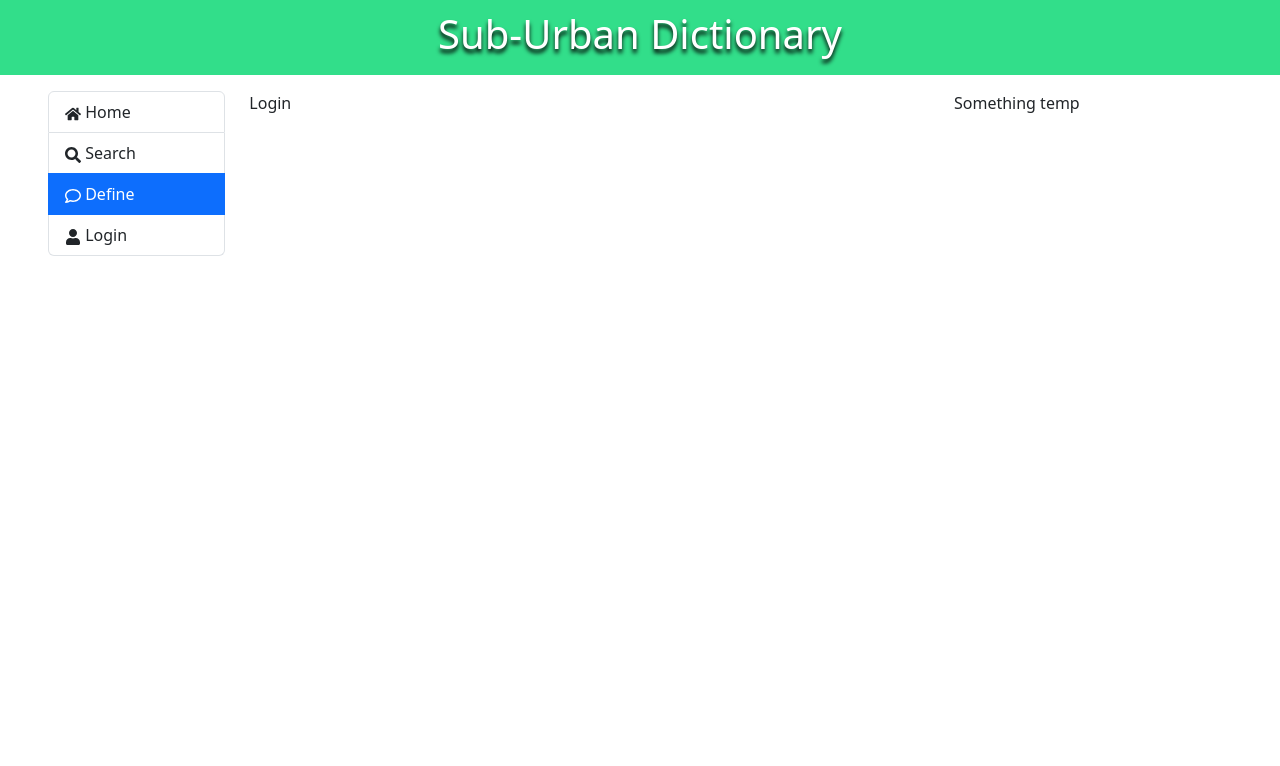
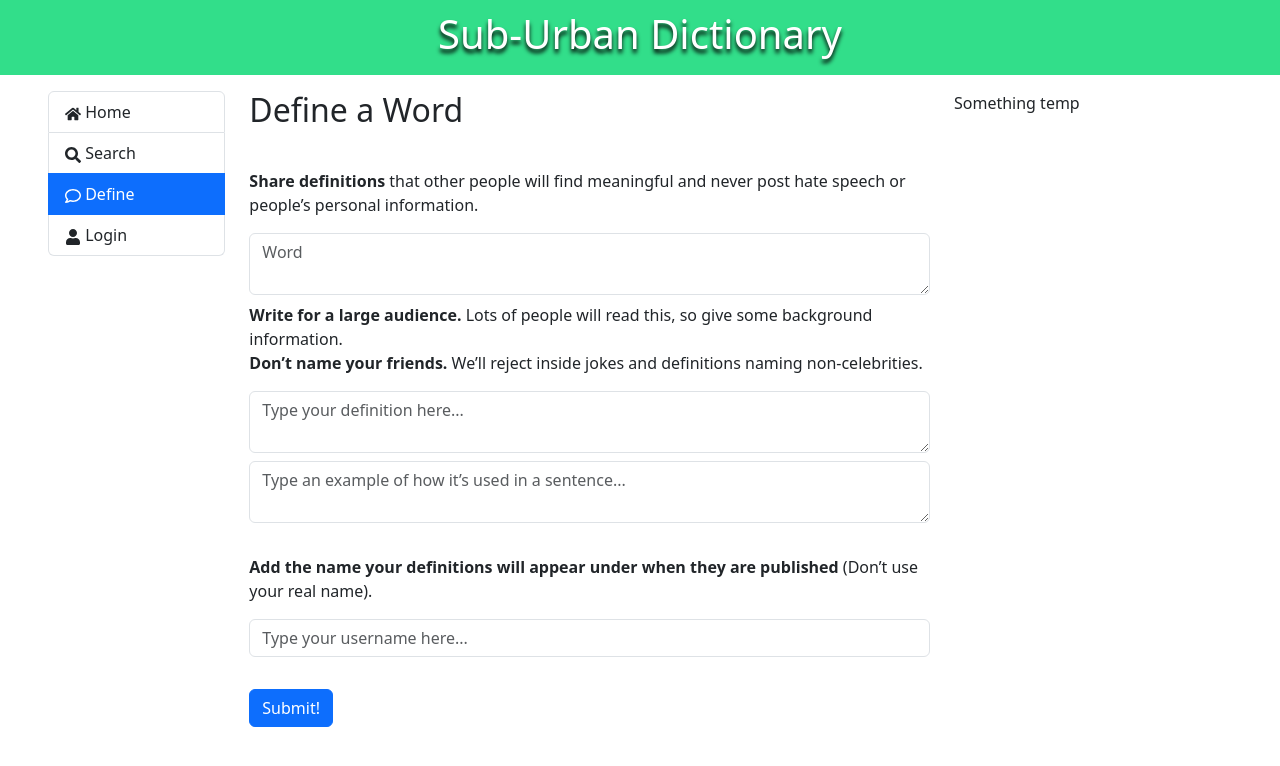
Before and after one commit to zprintln/SubUrban-Dictionary, a React (Create React App) app in the folder web-dev/: page /define in a window 1280 px wide. Shown: the top 766 px of the page. Built offline with nearby package versions, Linux system fonts and the light colour scheme.

Commit message:
Implement Define Screen v1
Create Define Screen Component, create word-reducer, create word-service

```diff
--- a/web-dev/src/components/navigation.js
+++ b/web-dev/src/components/navigation.js
@@ -14,9 +14,13 @@ const Navigation = () => {
     <Routes>
       <Route path="/home" element={<HomeScreen />} />
       <Route path="/search" element={<SearchScreen />} />
+      {/* <Route
+        path="/define"
+        element={currentUser ? <DefineScreen /> : <LoginScreen />}  //commented out for testing
+      /> */}
       <Route
         path="/define"
-        element={currentUser ? <DefineScreen /> : <LoginScreen />}
+        element={ <DefineScreen /> } //use line 17-20 for production
       />
       <Route path="/login" element={<LoginScreen />} />
       <Route path="/profile" element={<ProfileScreen />} />
--- a/web-dev/src/screens/define-screen.js
+++ b/web-dev/src/screens/define-screen.js
@@ -1,6 +1,90 @@
-const DefineScreen = () => {
-    return (<div>
-        Define
+import React, { useState } from "react";
+import { useDispatch } from "react-redux"; // Import the useDispatch hook
+import { createWordDefinitionThunk } from "../services/word-reducer"; // Import the new word thunk
+
+function DefineScreen () {
+
+    const dispatch = useDispatch(); // Initialize the useDispatch hook
+    const [word, setWord] = useState("");
+    const [definition, setDefinition] = useState("");
+    const [example, setExample] = useState("");
+    const [author, setAuthor] = useState("");
+
+    const handleNewWord = async () => {
+        try {
+          const newWordDefinition = {
+            word: word,
+            definition: definition,
+            example: example,
+            author: author,
+          };
+
+          await dispatch(createWordDefinitionThunk(newWordDefinition))
+            .then(() => {
+              // Handle success, e.g., navigate or show a success message
+              console.log("Word definition created successfully");
+            })
+            .catch(() => {
+              // Handle error, e.g., show an error message
+              console.log("Unable to create word definition");
+            });
+
+          // Reset the input fields
+          setWord("");
+          setDefinition("");
+          setExample("");
+          setAuthor("");
+        } catch (error) {
+          alert(error); // Handle unexpected errors
+        }
+      };
+    return (
+    <div>
+        <h2>Define a Word</h2><br/>
+        <div className="mt-2">
+                <label><p><b>Share definitions</b> that other people will find meaningful and never post hate speech or people’s personal information.</p></label>
+                <textarea
+                    className="form-control"
+                    type="word"
+                    placeholder="Word"
+                    value={word}
+                    onChange={(event) => setWord(event.target.value)}
+                />
+            </div>
+            <div className="mt-2">
+                <label><p><b>Write for a large audience.</b> Lots of people will read this, so give some background information. <br/>
+                    <b>Don’t name your friends.</b> We’ll reject inside jokes and definitions naming non-celebrities.</p></label>
+                <textarea
+                    className="form-control"
+                    type="definition"
+                    placeholder="Type your definition here..."
+                    value={definition}
+                    onChange={(event) => setDefinition(event.target.value)}
+                />
+            </div>
+            <div className="mt-2">
+                <textarea
+                    className="form-control"
+                    type="example"
+                    placeholder="Type an example of how it’s used in a sentence..."
+                    value={example}
+                    onChange={(event) => setExample(event.target.value)}
+                />
+            </div><br/>
+            <div className="mt-2">
+                <label><p><b>Add the name your definitions will appear under when they are published </b>
+                    (Don’t use your real name).</p></label>
+                <input
+                    className="form-control"
+                    type="author"
+                    placeholder="Type your username here..."
+                    value={author}
+                    onChange={(event) => setAuthor(event.target.value)}
+                />
+            </div><br/>
+            <button className="btn btn-primary mt-2" onClick={handleNewWord}>
+                Submit!
+            </button>
     </div>)
 };
 
--- /dev/null
+++ b/web-dev/src/services/word-reducer.js
@@ -0,0 +1,54 @@
+import { createAsyncThunk, createSlice } from "@reduxjs/toolkit";
+import * as wordService from "../services/word-service";
+
+// Create a thunk for creating a new word definition
+export const createWordDefinitionThunk = createAsyncThunk(
+  "define/createDefinition",
+  async (wordDefinition) => {
+    // Call service function to create a new word definition
+    const response = await wordService.defineWord(wordDefinition);
+    return response.data;
+  }
+);
+
+// Create a thunk for deleting a word definition
+export const deleteWordDefinitionThunk = createAsyncThunk(
+  "word/deleteDefinition",
+  async (wordId) => {
+    // Call service function to delete the word definition
+    await wordService.deleteWordDefinition(wordId);
+    return wordId; // Return the wordId to indicate which definition was deleted
+  }
+);
+
+// Define the initial state for the word reducer
+const initialState = {
+  wordDefinitions: [],
+};
+
+// Create the word slice
+const wordSlice = createSlice({
+  name: "word",
+  initialState: initialState,
+  reducers: {},
+  extraReducers: {
+    [createWordDefinitionThunk.fulfilled]: (state, { payload }) => {
+      // Add the new word definition to the state
+      state.wordDefinitions.push(payload);
+    },
+    [createWordDefinitionThunk.rejected]: (state, action) => {
+      console.log(action.error);
+    },
+    [deleteWordDefinitionThunk.fulfilled]: (state, { payload }) => {
+      // Remove the deleted word definition from the state
+      state.wordDefinitions = state.wordDefinitions.filter(
+        (definition) => definition.id !== payload
+      );
+    },
+    [deleteWordDefinitionThunk.rejected]: (state, action) => {
+      console.log(action.error);
+    },
+  },
+});
+
+export default wordSlice.reducer;
--- /dev/null
+++ b/web-dev/src/services/word-service.js
@@ -0,0 +1,46 @@
+import axios from "axios";
+const SERVER_API_URL =
+  process.env.NODE_SERVER_URL | "http://localhost:4000/api";
+console.log("using auth API " + SERVER_API_URL);
+const DEFINE_URL = `${SERVER_API_URL}/define`;
+const SEARCH_URL = `${SERVER_API_URL}/search`;
+const HOME_URL = `${SERVER_API_URL}/home`;
+
+
+const api = axios.create({ withCredentials: true });
+
+export const defineWord = async (word) => {
+    try {
+        const response = await api.post(DEFINE_URL, { word });
+        return response.data;
+    } catch (error) {
+        console.log(error);
+    }
+};
+
+export const search = async (word) => {
+    try {
+        const response = await api.post(SEARCH_URL, { word });
+        return response.data;
+    } catch (error) {
+        console.log(error);
+    }
+};
+
+export const getSearch = async (word) => {
+    try {
+        const response = await api.get(`${SEARCH_URL}/${word}`);
+        return response.data;
+    } catch (error) {
+        console.log(error);
+    }
+};
+
+export const deleteWordDefinition = async (wordId) => {
+    try {
+      const response = await api.delete(`${HOME_URL}/${wordId}`);
+      return response.data;
+    } catch (error) {
+      console.log(error);
+    }
+  };
```
Also changed, not shown: 1 other file (tests, documents, lock files or other folders).
